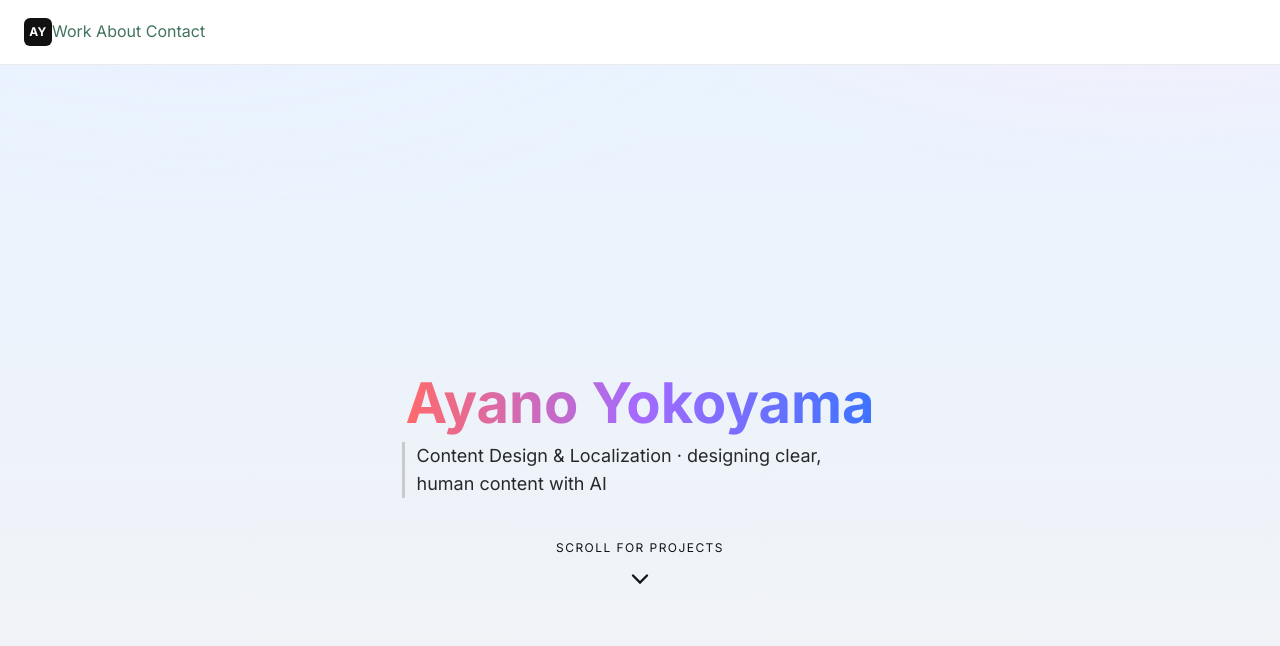
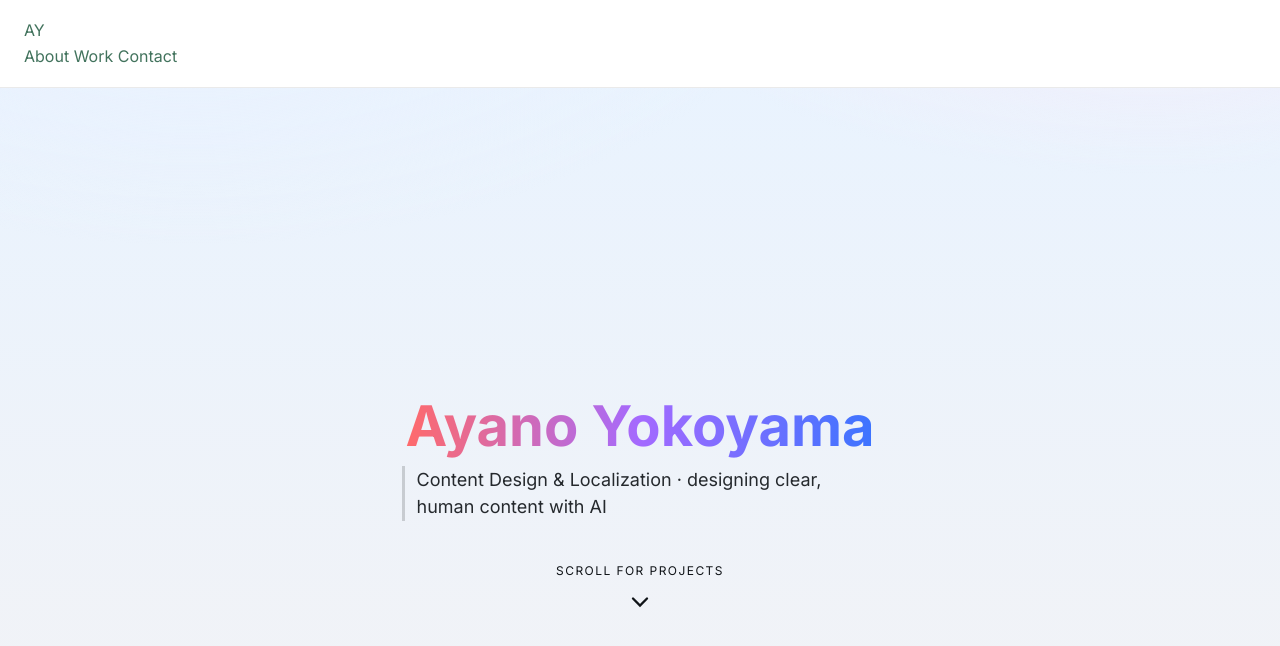
Before and after one commit to ayanoyokoyama/ayanoyokoyama-github.io, a Jekyll site: the page built from index.md, in a window 1280 px wide and 900 px high. Shown: the top 646 px of the window. Built offline with Jekyll 4.4.1, drawn with Linux system fonts in a browser that asks for light colours.

Commit message:
Update default.html

```diff
--- a/_layouts/default.html
+++ b/_layouts/default.html
@@ -7,20 +7,23 @@
 </head>
 <body class="{% if page.has_gradient %}has-gradient{% endif %}">
   <header class="topbar">
-    <div class="wrap" style="display:flex;align-items:center;justify-content:space-between;">
-      <!-- Left: AY -->
-      <a class="brand-logo" href="/" aria-label="AY home">AY</a>
+  <div class="wrap topbar-inner">
+    <a class="brand-link" href="{{ '/' | relative_url }}">AY</a>
 
-      <!-- Right: WORK / ABOUT / CONTACT -->
-      {% assign on_home = page.url == '/' %}
-      {% assign on_work = page.url contains '/work/' %}
-      <nav class="topnav">
-        <a href="/#work" {% if on_home or on_work %}class="active" aria-current="page"{% endif %}>Work</a>
-        <a href="/about/" {% if page.url == '/about/' %}class="active" aria-current="page"{% endif %}>About</a>
-        <a href="/contact/" {% if page.url == '/contact/' %}class="active" aria-current="page"{% endif %}>Contact</a>
-      </nav>
-    </div>
-  </header>
+    <nav class="topnav" aria-label="Primary">
+      <a href="{{ '/about/' | relative_url }}"
+         class="{% if page.url == '/about/' %}is-active{% endif %}">About</a>
+
+      <a href="{% if page.url == '/' %}#work{% else %}{{ '/' | relative_url }}#work{% endif %}">
+        Work
+      </a>
+
+      <a href="{{ '/contact/' | relative_url }}"
+         class="{% if page.url == '/contact/' %}is-active{% endif %}">Contact</a>
+    </nav>
+  </div>
+</header>
+
 
   <main class="wrap">
     {{ content }}
```
